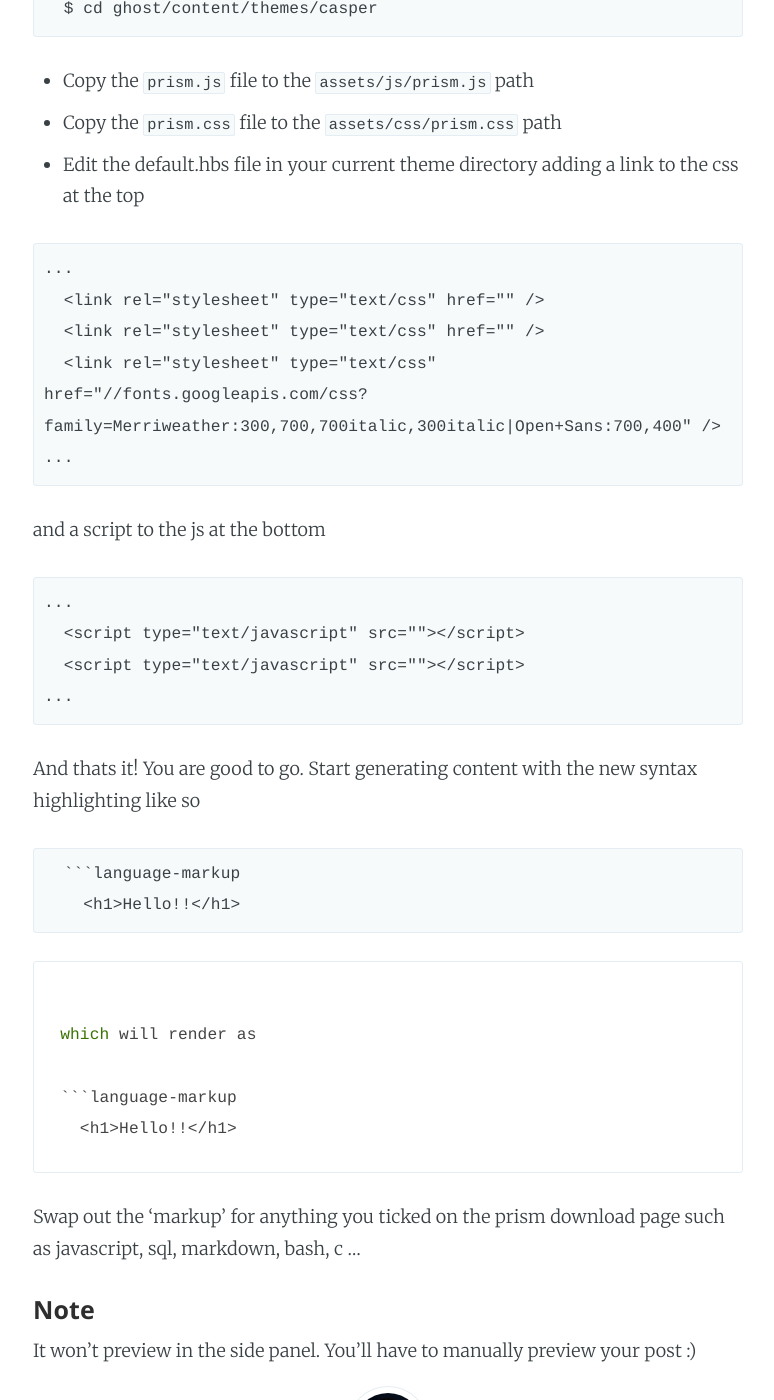
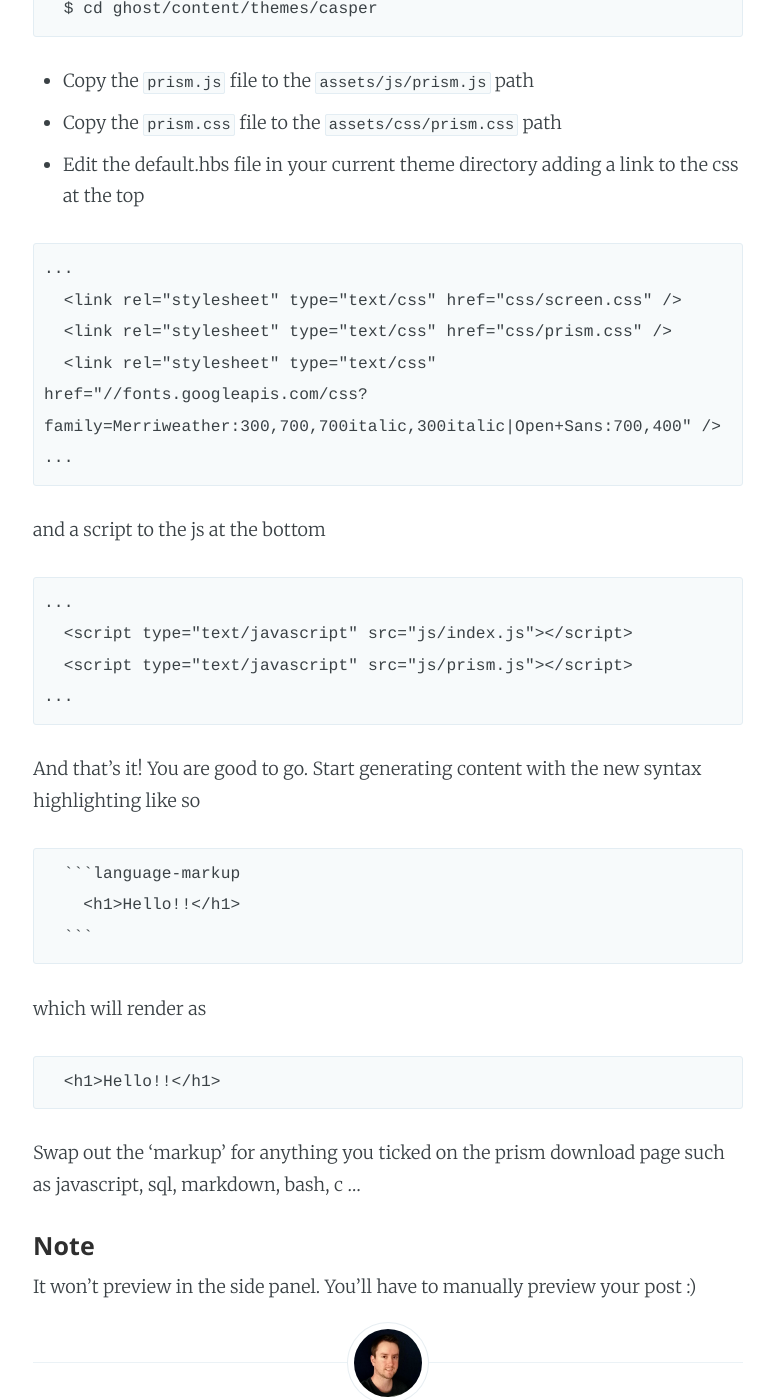
Before and after one commit to mononz/Blog, a Jekyll site: the page built from _posts/2016-05-25-ghost-syntax-highlighting-with-prismjs.md, in a window 1280 px wide and 1400 px high, scrolled down 932 px. Shown: the whole window, without its empty margins (252-1026 px from the left). Built offline with Jekyll 4.4.1, drawn with Linux system fonts in a browser that asks for light colours; nearby versions of some CDN libraries.

Commit message:
Fixing some console errors

`````diff
--- a/_layouts/page.html
+++ b/_layouts/page.html
@@ -15,7 +15,6 @@
         {% if page.logo %}<a class="blog-logo" href="{{ site.baseurl }}"><img src="{{ site.baseurl }}{{ page.logo }}" alt="Blog Logo" /></a>{% endif %}
         {% if page.navigation %}
             <a class="menu-button icon-menu" href="#"><span class="word">Menu</span></a>
-            {{ include navigation.html }}
         {% endif %}
     </nav>
 </header>
--- a/_posts/2016-05-25-ghost-syntax-highlighting-with-prismjs.md
+++ b/_posts/2016-05-25-ghost-syntax-highlighting-with-prismjs.md
@@ -32,35 +32,30 @@
 - Copy the `prism.css` file to the `assets/css/prism.css` path
 - Edit the default.hbs file in your current theme directory adding a link to the css at the top
 
-```language-markup
+```language-html
 ...
-  {{!-- Styles'n'Scripts --}}
-  <link rel="stylesheet" type="text/css" href="{{asset "css/screen.css"}}" />
-  {{!-- Prism.js --}}
-  <link rel="stylesheet" type="text/css" href="{{asset "css/prism.css"}}" />
-  {{!-- Font --}}
+  <link rel="stylesheet" type="text/css" href="css/screen.css" />
+  <link rel="stylesheet" type="text/css" href="css/prism.css" />
   <link rel="stylesheet" type="text/css" href="//fonts.googleapis.com/css?family=Merriweather:300,700,700italic,300italic|Open+Sans:700,400" />
 ...
 ```
 
  and a script to the js at the bottom
 
-```language-markup
+```language-html
 ...
-  {{!-- The main JavaScript file for Casper --}}
-  <script type="text/javascript" src="{{asset "js/index.js"}}"></script>
-  {{!-- Prism.js --}}
-  <script type="text/javascript" src="{{asset "js/prism.js"}}"></script>
+  <script type="text/javascript" src="js/index.js"></script>
+  <script type="text/javascript" src="js/prism.js"></script>
 ...
 ```
 
-And thats it! You are good to go. Start generating content with the new syntax highlighting like so
+And that's it! You are good to go. Start generating content with the new syntax highlighting like so
 
-```language-markdown
+````language-markup
   ```language-markup
     <h1>Hello!!</h1>
   ```
-```
+````
 
 which will render as
 
`````
